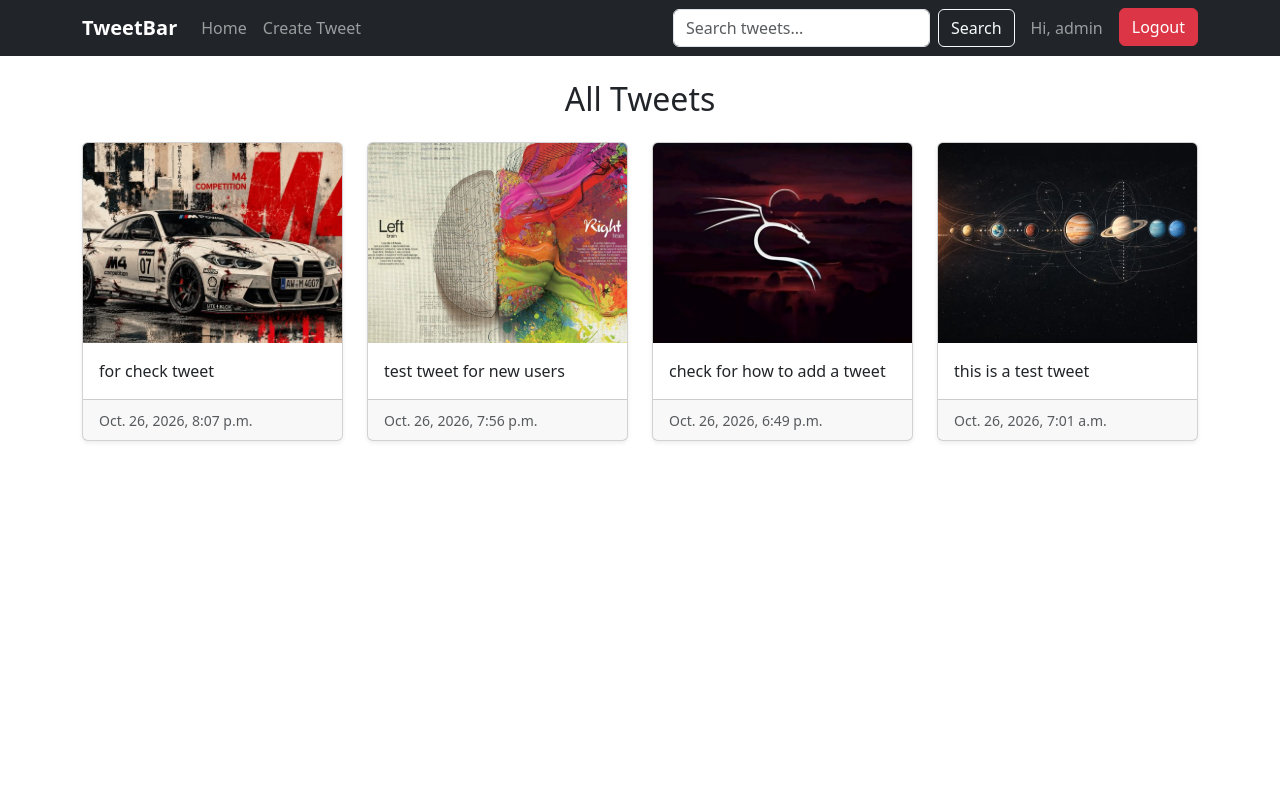
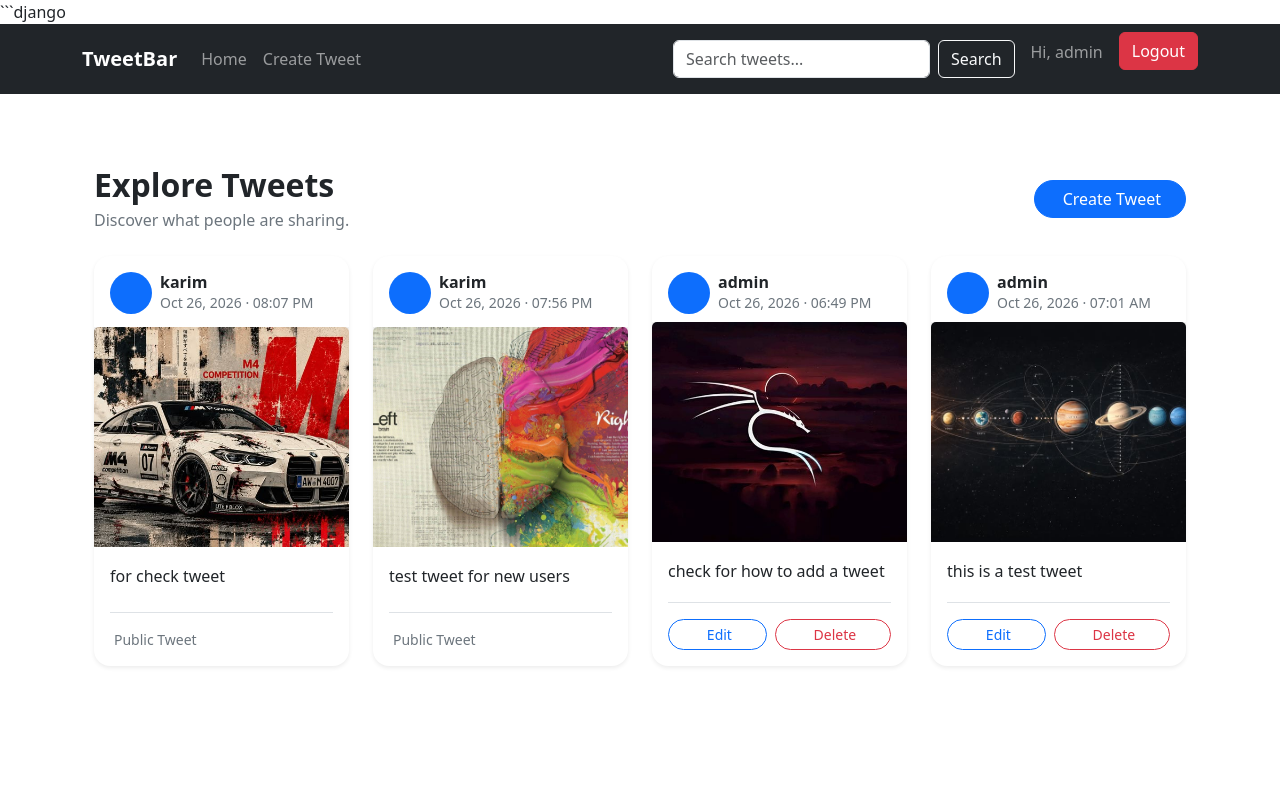
Before and after one commit to mahibulhasandev/django-tweet-app, a Django app: page /tweet/ in a window 1280 px wide. Run offline with Django 5.2, Linux system fonts and the light colour scheme; a user stored in the database is signed in; data comes from the database, SQL or seed files in the repository.

Commit message:
improve tweet home pages

````diff
--- a/tweet/templates/tweet_list.html
+++ b/tweet/templates/tweet_list.html
@@ -1,39 +1,232 @@
+```django
 {% extends 'layout.html' %}
-{% block title %}Tweet List{% endblock %}
+
+{% block title %}Tweet Feed{% endblock %}
+
 {% block content %}
 
-<h2 class="text-center mb-4">All Tweets</h2>
+<div class="container py-5">
 
-<div class="row row-cols-1 row-cols-sm-2 row-cols-lg-4 g-4">
+    <!-- Header -->
+    <div class="d-flex flex-wrap justify-content-between
+                align-items-center mb-4 gap-3">
+
+        <div>
+            <h2 class="fw-bold mb-1">Explore Tweets</h2>
+            <p class="text-secondary mb-0">
+                Discover what people are sharing.
+            </p>
+        </div>
+
+        <a href="{% url 'tweet_create' %}"
+           class="btn btn-primary rounded-pill px-4">
+
+            <i class="bi bi-plus-lg me-1"></i>
+            Create Tweet
+
+        </a>
+
+    </div>
+
+
+    <!-- Tweet Feed -->
+    <div class="row row-cols-1 row-cols-sm-2
+                row-cols-lg-3 row-cols-xl-4 g-4">
 
         {% for tweet in tweets %}
+
             <div class="col">
-            <div class="card h-100 shadow-sm">
 
+                <div class="card tweet-card h-100 border-0 shadow-sm">
+
+                    <!-- Author -->
+                    <div class="card-body pb-2">
+
+                        <div class="d-flex align-items-center gap-2">
+
+                            <div class="avatar-circle">
+                                <i class="bi bi-person-fill"></i>
+                            </div>
+
+                            <div class="flex-grow-1 overflow-hidden">
+
+                                <h6 class="fw-bold mb-0 text-truncate">
+                                    {{ tweet.user.username }}
+                                </h6>
+
+                                <small class="text-secondary">
+                                    {{ tweet.created_at|date:"M d, Y · h:i A" }}
+                                </small>
+
+                            </div>
+
+                        </div>
+
+                    </div>
+
+
+                    <!-- Tweet Image -->
                     {% if tweet.photo %}
+
+                        <div class="tweet-image-wrapper">
+
                             <img
                                 src="{{ tweet.photo.url }}"
-                        class="card-img-top"
+                                class="card-img-top tweet-image"
                                 alt="Tweet image"
-                        style="height: 200px; object-fit: cover;">
+                            >
+
+                        </div>
+
                     {% endif %}
 
-                <div class="card-body">
-                    <p class="card-text">{{ tweet.text }}</p>
+
+                    <!-- Tweet Content -->
+                    <div class="card-body pt-3">
+
+                        <p class="card-text tweet-text">
+                            {{ tweet.text|linebreaksbr }}
+                        </p>
+
                     </div>
 
-                <div class="card-footer">
-                    <small class="text-muted">
-                        {{ tweet.created_at }}
+
+                    <!-- Footer / Actions -->
+                    <div class="card-footer bg-transparent border-0
+                                pt-0 pb-3">
+
+                        {% if request.user == tweet.user %}
+
+                            <div class="d-flex gap-2 border-top pt-3">
+
+                                <!-- Edit -->
+                                <a href="{% url 'tweet_edit' tweet.id %}"
+                                   class="btn btn-outline-primary btn-sm
+                                          flex-grow-1 rounded-pill">
+
+                                    <i class="bi bi-pencil-square me-1"></i>
+                                    Edit
+
+                                </a>
+
+
+                                <!-- Delete -->
+                                <a href="{% url 'tweet_delete' tweet.id %}"
+                                   class="btn btn-outline-danger btn-sm
+                                          flex-grow-1 rounded-pill"
+                                   onclick="return confirm('Are you sure you want to delete this tweet?');">
+
+                                    <i class="bi bi-trash me-1"></i>
+                                    Delete
+
+                                </a>
+
+                            </div>
+
+                        {% else %}
+
+                            <div class="border-top pt-3">
+                                <small class="text-secondary">
+                                    <i class="bi bi-globe2 me-1"></i>
+                                    Public Tweet
                                 </small>
                             </div>
 
+                        {% endif %}
+
                     </div>
+
                 </div>
+
+            </div>
+
         {% empty %}
-        <p class="text-center">No tweets available.</p>
+
+            <!-- Empty State -->
+            <div class="col-12">
+
+                <div class="text-center py-5">
+
+                    <i class="bi bi-chat-square-text display-1
+                              text-secondary"></i>
+
+                    <h4 class="mt-3 fw-bold">
+                        No Tweets Yet!
+                    </h4>
+
+                    <p class="text-secondary">
+                        Be the first person to share something.
+                    </p>
+
+                    <a href="{% url 'tweet_create' %}"
+                       class="btn btn-primary rounded-pill px-4">
+
+                        Create Your First Tweet
+
+                    </a>
+
+                </div>
+
+            </div>
+
         {% endfor %}
 
     </div>
 
+</div>
+
+
+<!-- Custom CSS -->
+<style>
+
+    .tweet-card {
+        border-radius: 16px;
+        overflow: hidden;
+        transition: transform 0.25s ease,
+                    box-shadow 0.25s ease;
+    }
+
+    .tweet-card:hover {
+        transform: translateY(-5px);
+        box-shadow: 0 10px 25px rgba(0, 0, 0, 0.12) !important;
+    }
+
+    .avatar-circle {
+        width: 42px;
+        height: 42px;
+        min-width: 42px;
+        border-radius: 50%;
+        background: #0d6efd;
+        color: white;
+        display: flex;
+        align-items: center;
+        justify-content: center;
+        font-size: 20px;
+    }
+
+    .tweet-image-wrapper {
+        overflow: hidden;
+        background: #f1f1f1;
+    }
+
+    .tweet-image {
+        width: 100%;
+        height: 220px;
+        object-fit: cover;
+        transition: transform 0.3s ease;
+    }
+
+    .tweet-card:hover .tweet-image {
+        transform: scale(1.03);
+    }
+
+    .tweet-text {
+        white-space: normal;
+        overflow-wrap: anywhere;
+        line-height: 1.7;
+    }
+
+</style>
+
 {% endblock %}
+```
````
Lines whose indentation alone changed are shown as unchanged.
